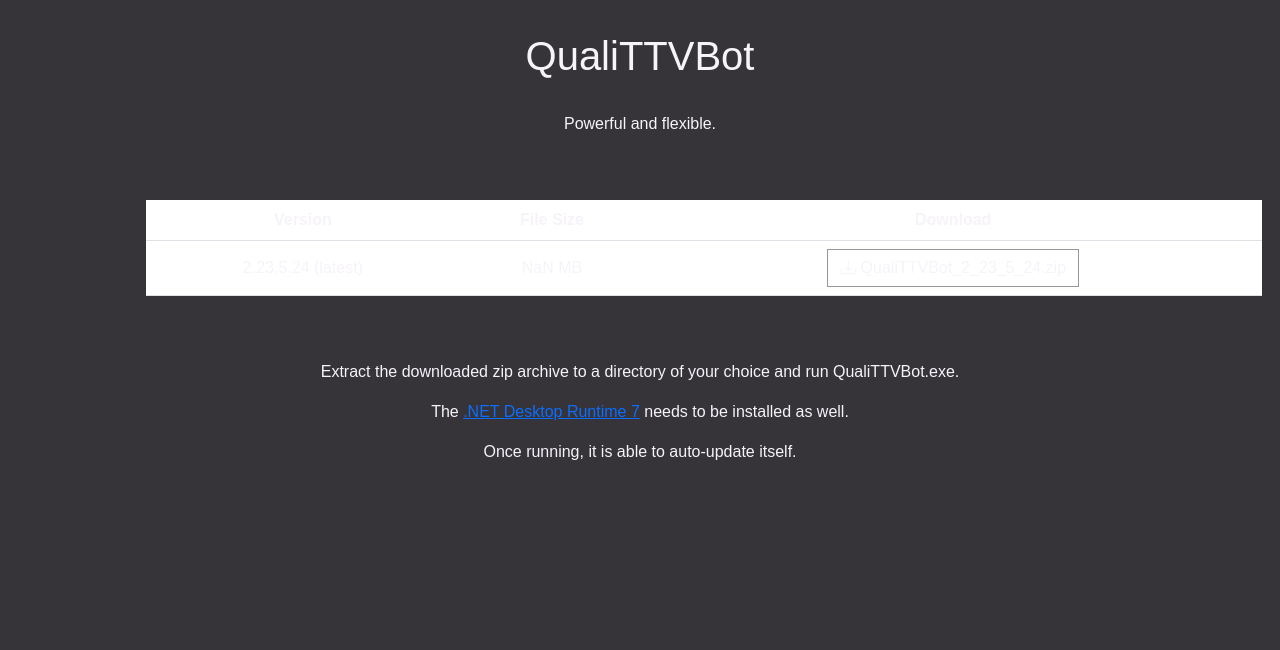
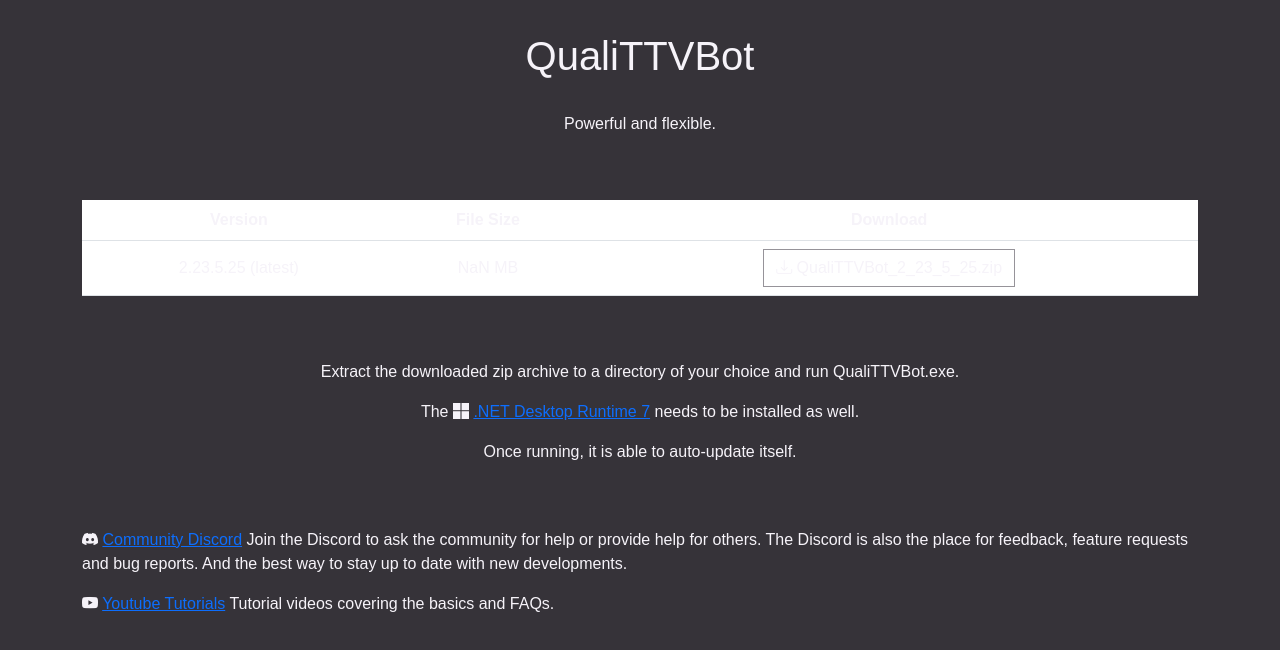
Before and after one commit to QualiTTV/QualiTTVBot, a plain HTML site: page docs/index.html in a window 1280 px wide. Drawn offline with nearby package versions, Linux system fonts and the light colour scheme; no server answers; a web font is replaced by a local one.

Commit message:
Add release 2.23.5.25

```diff
--- a/docs/index.html
+++ b/docs/index.html
@@ -23,7 +23,8 @@
 
 
 <body class="body-theme" onload="addReleases()">
-    <div class="container text-center">
+    <div class="container">
+        <div class="text-center">
             <h1>QualiTTVBot</h1>
 
             <p>Powerful and flexible.</p>
@@ -42,9 +43,22 @@
 
             <p>Extract the downloaded zip archive to a directory of your choice and run QualiTTVBot.exe.</p>
 
-        <p>The <a href="https://dotnet.microsoft.com/en-us/download/dotnet/7.0">.NET Desktop Runtime 7</a> needs to be installed as well.</p>
+            <p>The <i class="bi bi-microsoft"></i> <a href="https://dotnet.microsoft.com/en-us/download/dotnet/7.0">.NET Desktop Runtime 7</a> needs to be installed as well.</p>
 
             <p>Once running, it is able to auto-update itself.</p>
+        </div>
+
+        <div class="links">
+            <p>
+                <span><i class="bi bi-discord"></i> <a href="https://discord.gg/RCEAbGpvkw">Community Discord</a></span>
+                <span>Join the Discord to ask the community for help or provide help for others. The Discord is also the place for feedback, feature requests and bug reports. And the best way to stay up to date with new developments.</span>
+            </p>
+
+            <p>
+                <span><i class="bi bi-youtube"></i> <a href="https://www.youtube.com/@QualiTTVBot">Youtube Tutorials</a></span>
+                <span>Tutorial videos covering the basics and FAQs.</span>
+            </p>
+        </div>
     </div>
 </body>
 
--- a/docs/releases/latest_version.xml
+++ b/docs/releases/latest_version.xml
@@ -1,5 +1,5 @@
 <?xml version="1.0" encoding="UTF-8"?>
 <item>
-  <version>2.23.5.24</version>
-  <url>https://qualittv.github.io/QualiTTVBot/releases/QualiTTVBot_2_23_5_24.zip</url>
+  <version>2.23.5.25</version>
+  <url>https://qualittv.github.io/QualiTTVBot/releases/QualiTTVBot_2_23_5_25.zip</url>
 </item>
--- a/docs/scripts/add-releases.js
+++ b/docs/scripts/add-releases.js
@@ -1,6 +1,6 @@
 function addReleases() {
     var releases = [
-        { version: "2.23.5.24 (latest)", fileName: "QualiTTVBot_2_23_5_24.zip" },
+        { version: "2.23.5.25 (latest)", fileName: "QualiTTVBot_2_23_5_25.zip" },
     ]
 
     releases.forEach(function (release) {
--- a/docs/styles/main.scss
+++ b/docs/styles/main.scss
@@ -32,7 +32,8 @@
     }
 
     .table {
-        margin: 4rem;
+        margin-top: 4rem;
+        margin-bottom: 4rem;
 
         --bs-table-color: $light;
 
@@ -40,4 +41,9 @@
             vertical-align: middle;
         }
     }
+
+    .links {
+        margin-top: 4rem;
+        margin-bottom: 4rem;
+    }
 }
```
Also changed, not shown: docs/styles/main.css, 1 other file. Lines whose indentation alone changed are shown as unchanged.
